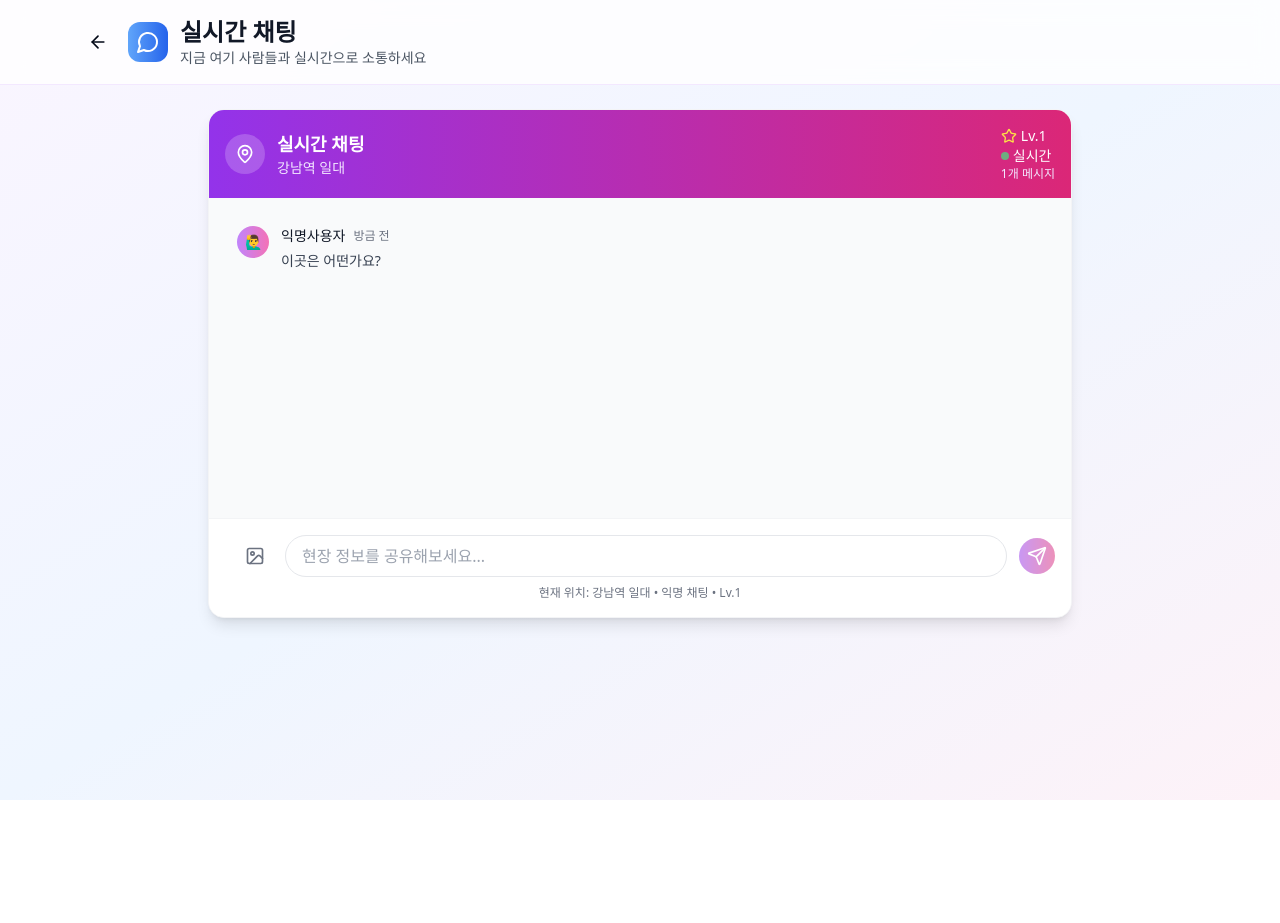
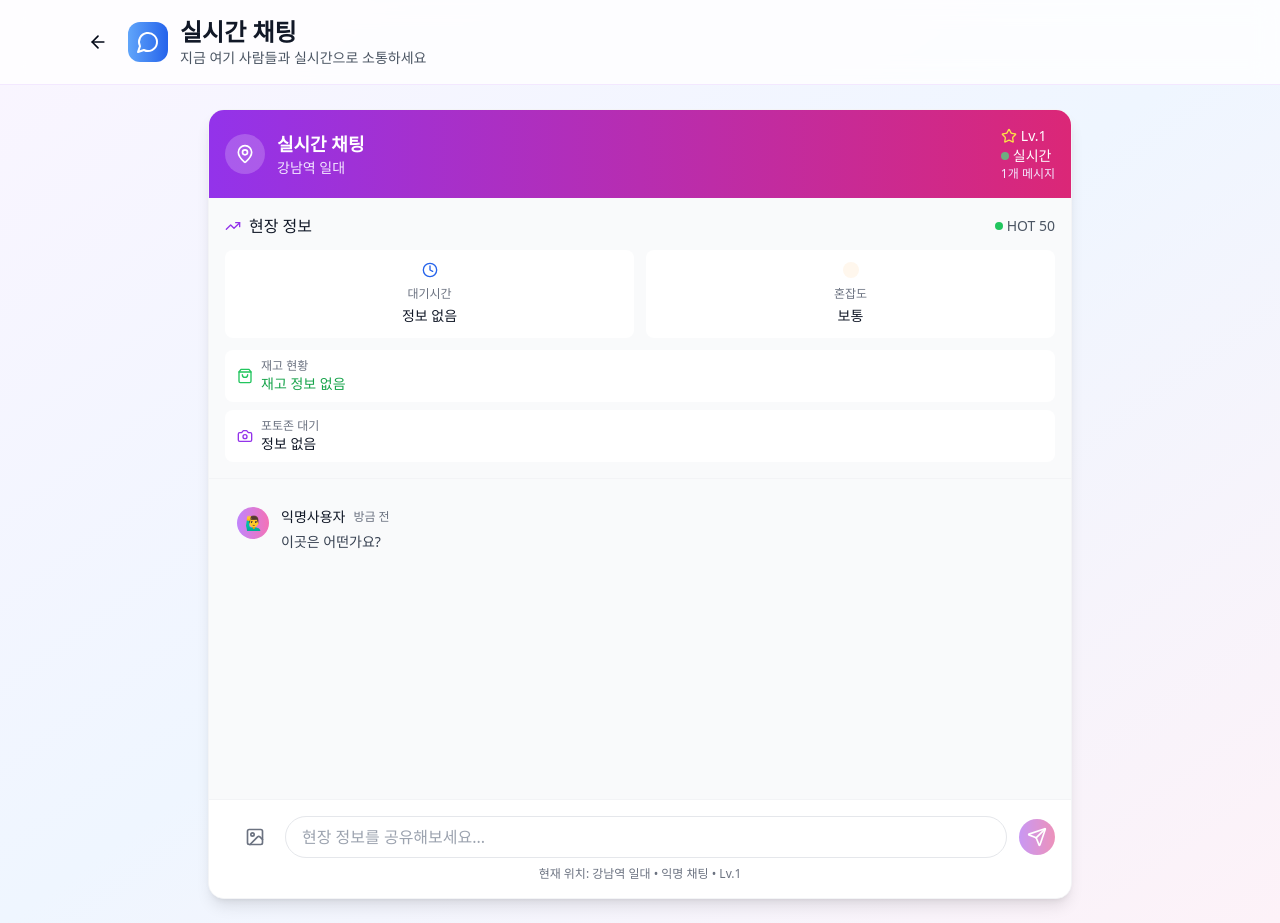
Before and after one commit to theminjunchoi/spotfeed-prototype, a React (Vite) app: page /realtime-chat in a window 1280 px wide. Before the commit the page ends 800 px from the top, so only its background shows below. Built offline with nearby package versions, Linux system fonts and the light colour scheme.

Commit message:
feat: Add wait time and stock status to chat
Display wait time and stock status information within the chat interface.

```diff
--- a/src/components/LocationChat.tsx
+++ b/src/components/LocationChat.tsx
@@ -1,13 +1,68 @@
 import React, { useState, useEffect, useRef } from 'react';
 import ChatMessage from './ChatMessage';
 import WaitTimeEstimator from './WaitTimeEstimator';
-import { Send, Image, MapPin, X, AlertTriangle, Star } from 'lucide-react';
+import { Send, Image, MapPin, X, AlertTriangle, Star, Clock, ShoppingBag, Camera, TrendingUp } from 'lucide-react';
 import { useUser } from '../contexts/UserContext';
 
 interface LocationChatProps {
   location: string;
   onClose?: () => void;
 }
+
+// 각 장소별 팝업 정보 데이터
+const getPopupInfo = (location: string) => {
+  const popupInfoData: { [key: string]: any } = {
+    '카카오프렌즈 X 라이언 한정 팝업': {
+      waitTime: '45분',
+      crowdLevel: 'high',
+      stockStatus: '한정 굿즈 30% 남음',
+      photoZoneWait: '20분',
+      burstScore: 95,
+      category: '캐릭터 굿즈'
+    },
+    '나이키 에어포스1 컬래버 스토어': {
+      waitTime: '90분',
+      crowdLevel: 'high',
+      stockStatus: '사이즈 별 재고 상이',
+      photoZoneWait: '15분',
+      burstScore: 88,
+      category: '스니커즈/패션'
+    },
+    '젠틀몬스터 신작 체험존': {
+      waitTime: '25분',
+      crowdLevel: 'medium',
+      stockStatus: '신작 충분',
+      photoZoneWait: '없음',
+      burstScore: 72,
+      category: '선글라스/액세서리'
+    },
+    'BTS 굿즈 한정 팝업스토어': {
+      waitTime: '120분',
+      crowdLevel: 'high',
+      stockStatus: '⚠️ 일부 품목 품절 임박',
+      photoZoneWait: '40분',
+      burstScore: 98,
+      category: 'K-POP 굿즈'
+    },
+    '스타벅스 체리블라썸 MD 팝업': {
+      waitTime: '15분',
+      crowdLevel: 'medium',
+      stockStatus: '시즌 MD 풍부',
+      photoZoneWait: '5분',
+      burstScore: 65,
+      category: '카페/굿즈'
+    }
+  };
+
+  return popupInfoData[location] || {
+    waitTime: '정보 없음',
+    crowdLevel: 'medium',
+    stockStatus: '재고 정보 없음',
+    photoZoneWait: '정보 없음',
+    burstScore: 50,
+    category: '일반'
+  };
+};
 
 // 각 장소별 초기 메시지 데이터
 const getLocationMessages = (location: string) => {
@@ -127,6 +182,8 @@ const LocationChat: React.FC<LocationChatProps> = ({ location, onClose }) => {
   const [imagePreview, setImagePreview] = useState<string | null>(null);
   const fileInputRef = useRef<HTMLInputElement>(null);
 
+  const popupInfo = getPopupInfo(location);
+
   // 장소별 가짜 실시간 메시지 시뮬레이션
   useEffect(() => {
     const locationFakeMessages: { [key: string]: string[] } = {
@@ -239,6 +296,24 @@ const LocationChat: React.FC<LocationChatProps> = ({ location, onClose }) => {
     }
   };
 
+  const getCrowdColor = (level: string) => {
+    switch (level) {
+      case 'low': return 'text-green-700 bg-green-50';
+      case 'medium': return 'text-orange-700 bg-orange-50';
+      case 'high': return 'text-red-700 bg-red-50';
+      default: return 'text-gray-700 bg-gray-50';
+    }
+  };
+
+  const getCrowdText = (level: string) => {
+    switch (level) {
+      case 'low': return '여유';
+      case 'medium': return '보통';
+      case 'high': return '혼잡';
+      default: return '정보없음';
+    }
+  };
+
   return (
     <div className="bg-white rounded-2xl shadow-lg border border-gray-100 overflow-hidden">
       {/* 채팅 헤더 */}
@@ -284,6 +359,71 @@ const LocationChat: React.FC<LocationChatProps> = ({ location, onClose }) => {
                 <X className="w-5 h-5" />
               </button>
             )}
+          </div>
+        </div>
+      </div>
+
+      {/* 팝업 정보 패널 */}
+      <div className="bg-gray-50 border-b border-gray-100 p-4">
+        <div className="flex items-center justify-between mb-3">
+          <h4 className="font-medium text-gray-900 flex items-center">
+            <TrendingUp className="w-4 h-4 mr-2 text-purple-600" />
+            현장 정보
+          </h4>
+          <div className="flex items-center space-x-1">
+            <div className={`w-2 h-2 rounded-full ${
+              popupInfo.burstScore >= 90 ? 'bg-red-500' :
+              popupInfo.burstScore >= 70 ? 'bg-orange-500' : 'bg-green-500'
+            }`}></div>
+            <span className="text-sm text-gray-600">HOT {popupInfo.burstScore}</span>
+          </div>
+        </div>
+
+        <div className="grid grid-cols-2 gap-3 mb-3">
+          {/* 대기시간 */}
+          <div className="bg-white rounded-lg p-3 text-center">
+            <div className="flex justify-center mb-2">
+              <Clock className="w-4 h-4 text-blue-600" />
+            </div>
+            <p className="text-xs text-gray-500 mb-1">대기시간</p>
+            <p className="text-sm font-medium text-gray-900">{popupInfo.waitTime}</p>
+          </div>
+
+          {/* 혼잡도 */}
+          <div className="bg-white rounded-lg p-3 text-center">
+            <div className="flex justify-center mb-2">
+              <div className={`w-4 h-4 rounded-full ${getCrowdColor(popupInfo.crowdLevel)}`}></div>
+            </div>
+            <p className="text-xs text-gray-500 mb-1">혼잡도</p>
+            <p className="text-sm font-medium text-gray-900">{getCrowdText(popupInfo.crowdLevel)}</p>
+          </div>
+        </div>
+
+        <div className="space-y-2">
+          {/* 재고 상태 */}
+          <div className="flex items-center space-x-2 bg-white rounded-lg px-3 py-2">
+            {popupInfo.stockStatus.includes('⚠️') ? (
+              <AlertTriangle className="w-4 h-4 text-red-500" />
+            ) : (
+              <ShoppingBag className="w-4 h-4 text-green-500" />
+            )}
+            <div>
+              <p className="text-xs text-gray-500">재고 현황</p>
+              <p className={`text-sm font-medium ${
+                popupInfo.stockStatus.includes('⚠️') ? 'text-red-600' : 'text-green-600'
+              }`}>
+                {popupInfo.stockStatus}
+              </p>
+            </div>
+          </div>
+
+          {/* 포토존 정보 */}
+          <div className="flex items-center space-x-2 bg-white rounded-lg px-3 py-2">
+            <Camera className="w-4 h-4 text-purple-600" />
+            <div>
+              <p className="text-xs text-gray-500">포토존 대기</p>
+              <p className="text-sm font-medium text-gray-900">{popupInfo.photoZoneWait}</p>
+            </div>
           </div>
         </div>
       </div>
```
